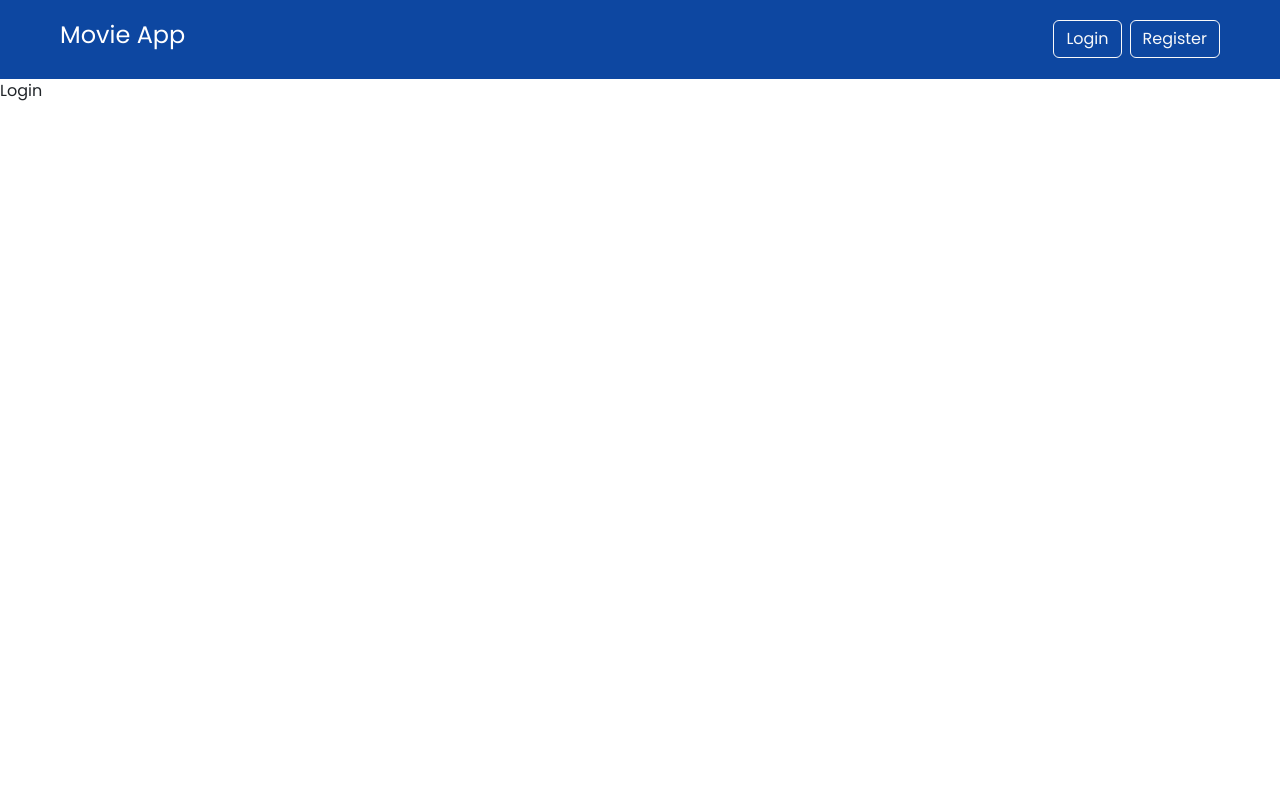
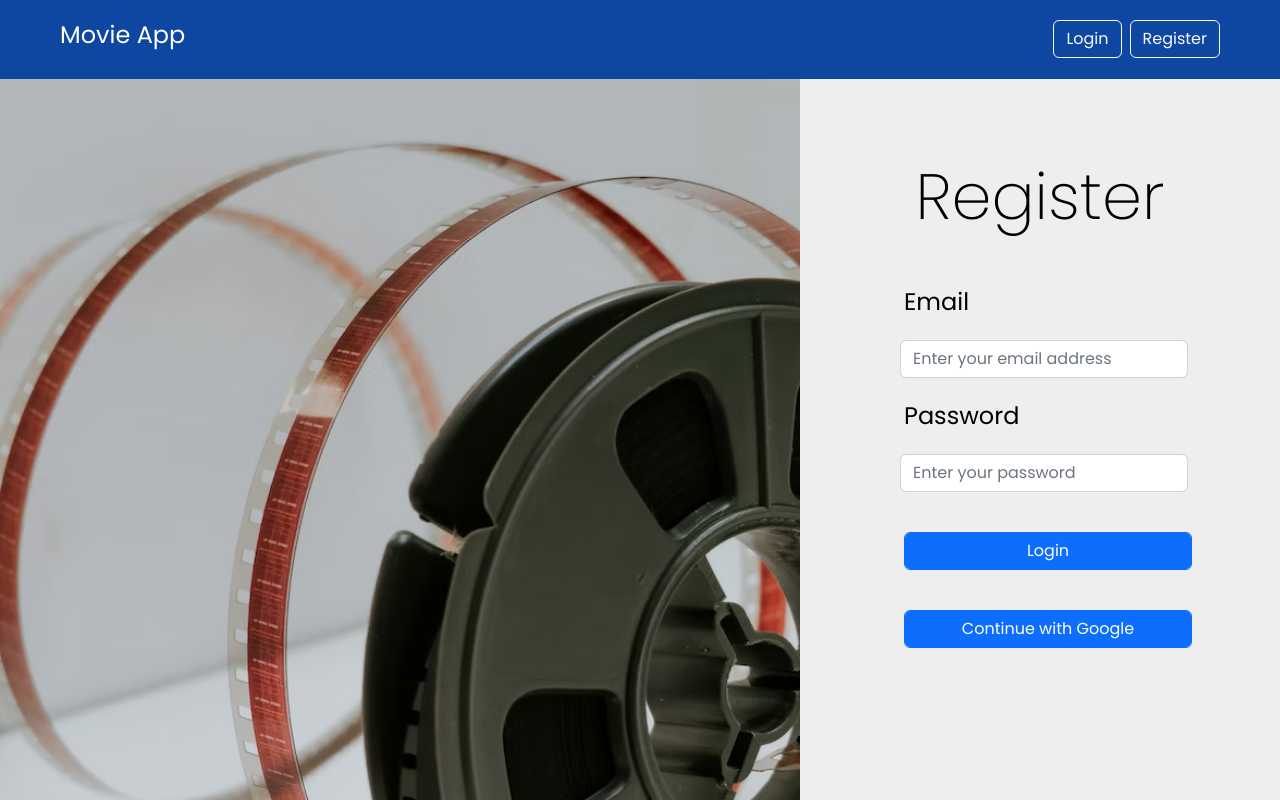
Before and after one commit to Adanurk/react-movie-app, a React (Create React App) app: page /login in a window 1280 px wide. Shown: the top 800 px of the page. Built offline with nearby package versions, Linux system fonts and the light colour scheme.

Commit message:
login page done

```diff
--- a/src/pages/Login.js
+++ b/src/pages/Login.js
@@ -1,8 +1,35 @@
-import React from 'react'
+import React, { useState } from 'react';
+import myImg from "./../cinema.avif";
 
 const Login = () => {
+  const [email, setEmail] = useState();
+  const [password, setPassword] = useState();
+
+  const handleSubmit = (e) => {
+    e.preventDefault();
+    console.log(email);
+  }
   return (
-    <div>Login</div>
+    <div className='d-flex justify-content-center flex-wrap'>
+      <div className='form-image'>
+        <img src={myImg} alt="img"/>
+      </div>
+      <div className='register-form'>
+        <h1 className='form-title display-3'>Register</h1>
+        <form id='register' onSubmit={handleSubmit}>
+          <div className='mb-3'>
+            <label htmlFor="email" className='form-label'>Email</label>
+            <input type="email" className='form-control' id='email' placeholder='Enter your email address' onChange={(e) => setEmail(e.target.value)}/>
+          </div>
+          <div className='mb-3'>
+            <label htmlFor="password" className='form-label'>Password</label>
+            <input type="password" className='form-control' id='password' placeholder='Enter your password' onChange={(e) => setPassword(e.target.value)}/>
+          </div>
+          <input type="submit" className="btn btn-primary form-control" value="Login"/>
+        </form>
+        <button className='btn btn-primary form-control'>Continue with Google</button>
+      </div>
+    </div>
   )
 }
 
```
